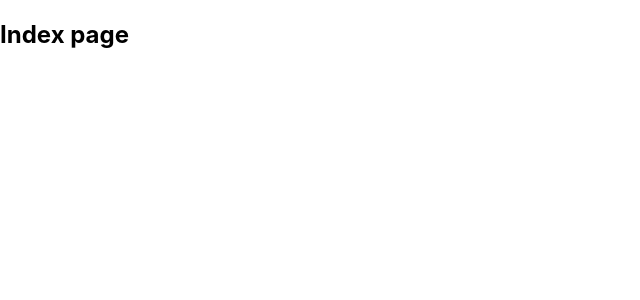
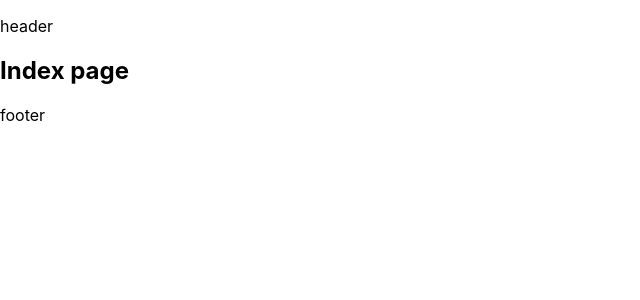
Before and after one commit to hackwebdev/SEOBlog-scratched, a Next.js app in the folder frontend/: page / in a window 1280 px wide. Shown: the top 300 px of the page, without its empty margins (0-640 px from the left). Built offline with nearby package versions, Linux system fonts and the light colour scheme.

Commit message:
create component layout

```diff
--- /dev/null
+++ b/frontend/components/Layout.js
@@ -0,0 +1,10 @@
+const Layout = ({ children }) => {
+  return (
+    <>
+      <p>header</p>
+      {children}
+      <p>footer</p>
+    </>
+  )
+}
+export default Layout
--- a/frontend/pages/_app.js
+++ b/frontend/pages/_app.js
@@ -1,7 +1,12 @@
+import Layout from '../components/Layout'
 import '../styles/globals.css'
 
 function MyApp({ Component, pageProps }) {
-  return <Component {...pageProps} />
+  return (
+    <Layout>
+      <Component {...pageProps} />
+    </Layout>
+  )
 }
 
 export default MyApp
--- a/frontend/pages/index.js
+++ b/frontend/pages/index.js
@@ -1,7 +1,11 @@
-export default function Home() {
+import Link from 'next/link'
+
+const Index = () => {
   return (
-    <div>
+    <>
       <h2>Index page</h2>
-    </div>
+    </>
   )
 }
+
+export default Index
```
Also changed, not shown: 1 other file (tests, documents, lock files or other folders).
